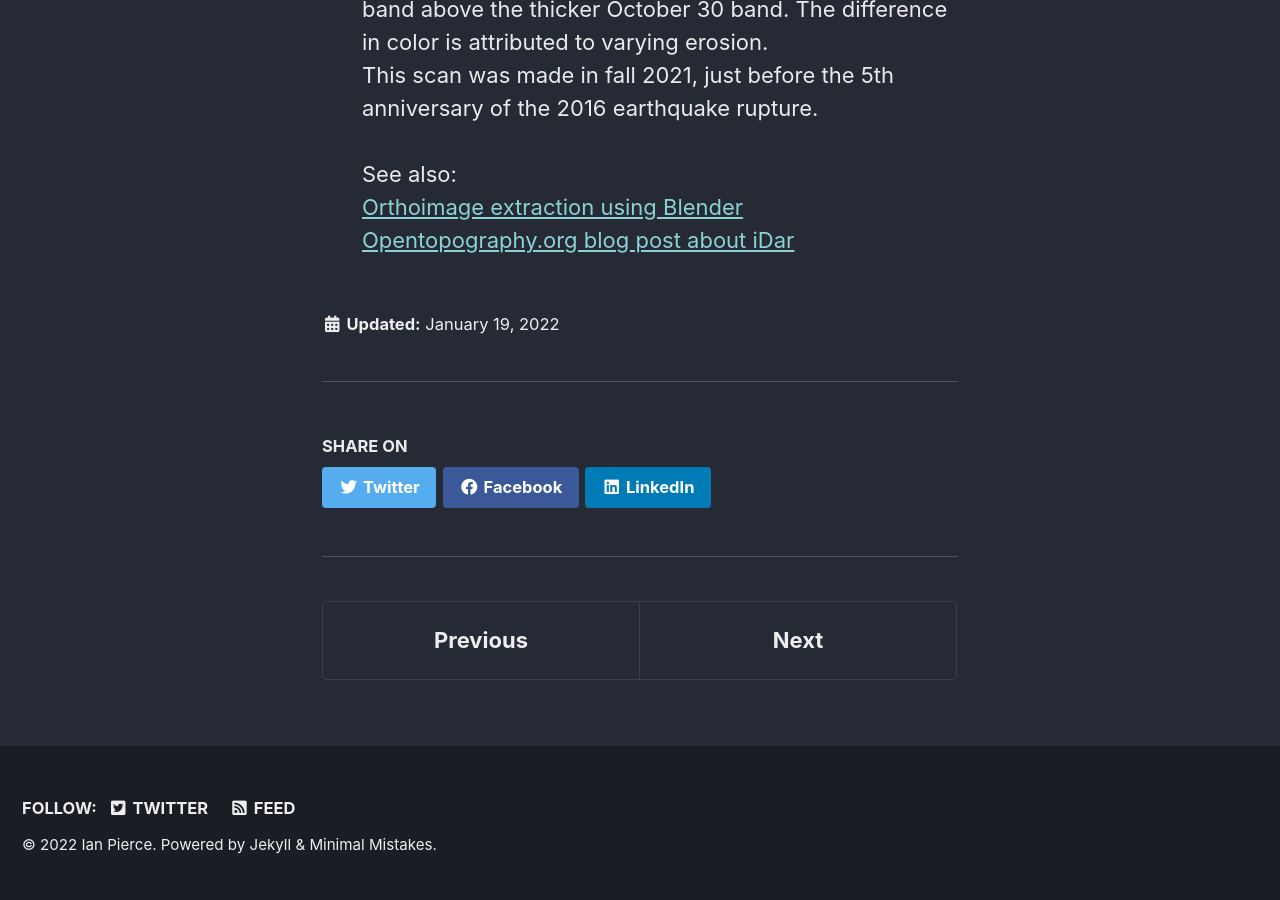
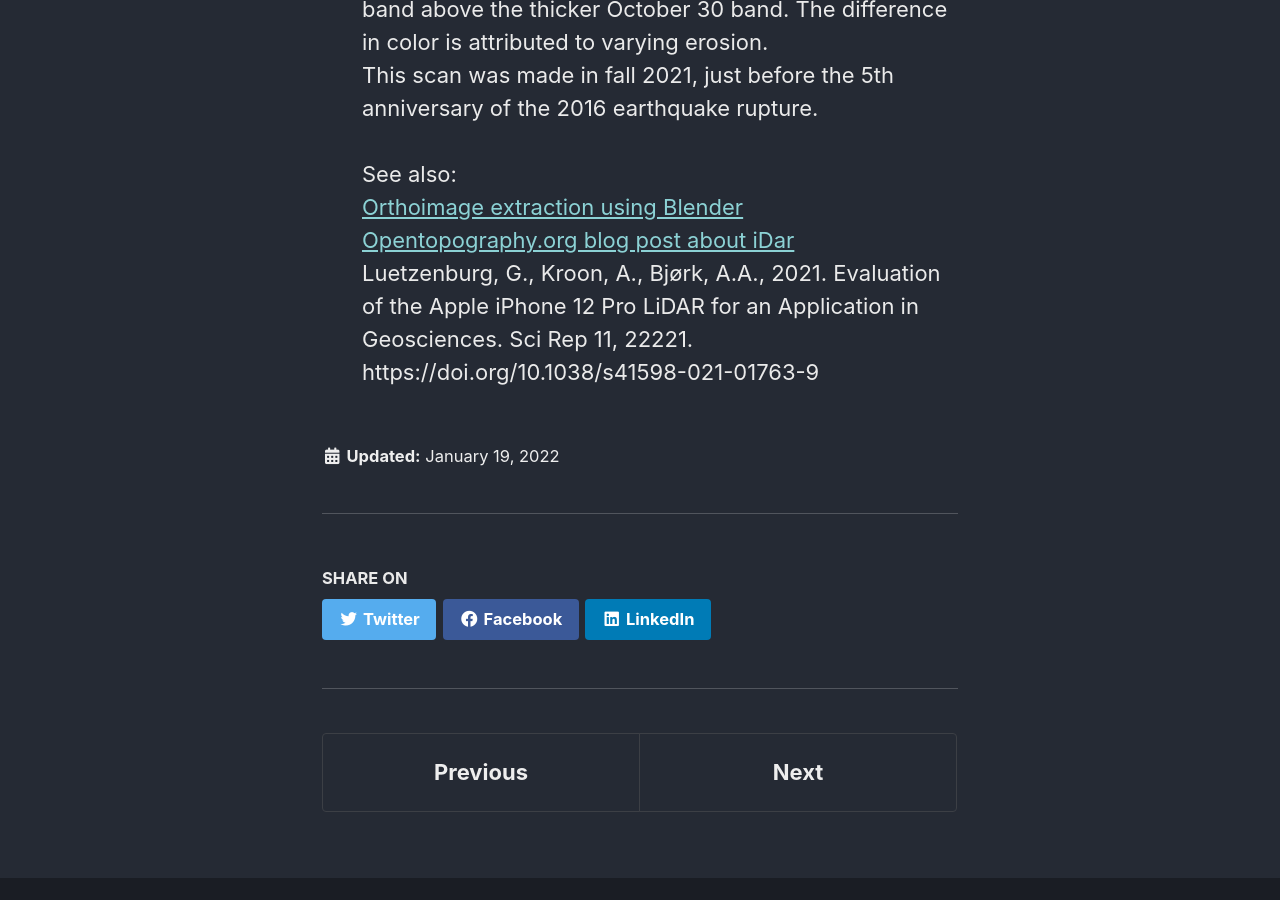
Before and after one commit to Neotectonic/Neotectonic.github.io, a Jekyll site: the page built from docs/_research/idar.md, in a window 1280 px wide and 900 px high, scrolled down 3732 px. Built offline with Jekyll 4.4.1, drawn with Linux system fonts in a browser that asks for light colours; cached includes are drawn as plain includes.

Commit message:
Update idar.md

```diff
--- a/docs/_research/idar.md
+++ b/docs/_research/idar.md
@@ -47,3 +47,4 @@ This scan was made in fall 2021, just before the 5th anniversary of the 2016 ear
   See also: <br>
   <a href="/tutorial/ortho-from-idar/">Orthoimage extraction using Blender</a><br>
   <a href="https://opentopography.org/blog/iphone-lidar-applications-geosciences">Opentopography.org blog post about iDar</a><br>
+Luetzenburg, G., Kroon, A., Bjørk, A.A., 2021. Evaluation of the Apple iPhone 12 Pro LiDAR for an Application in Geosciences. Sci Rep 11, 22221. https://doi.org/10.1038/s41598-021-01763-9
```
